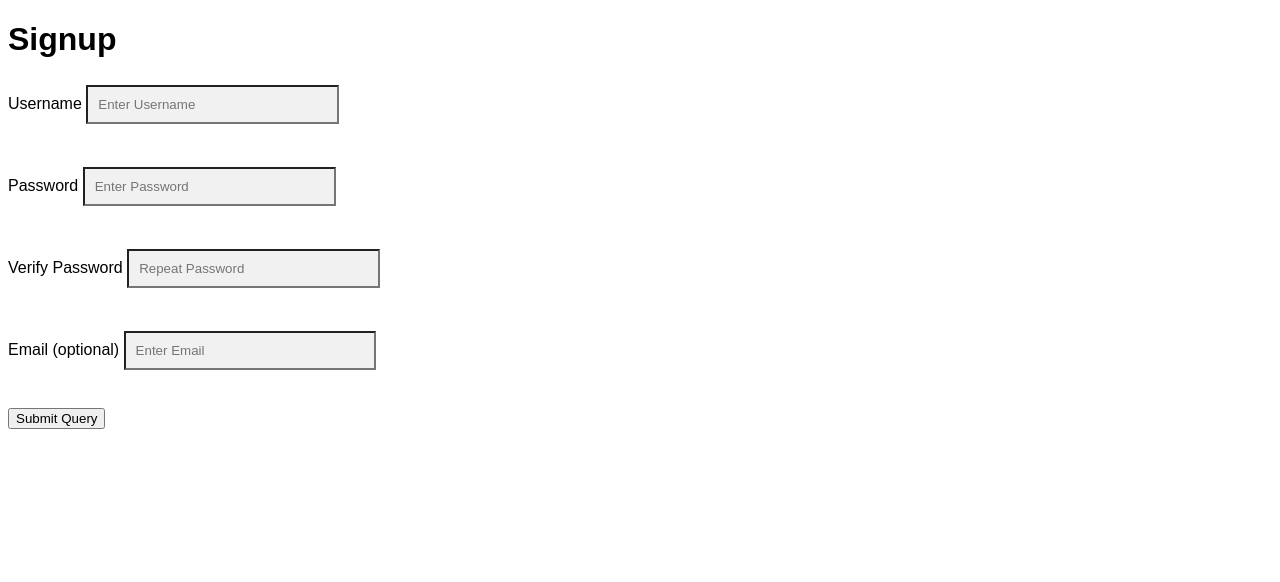
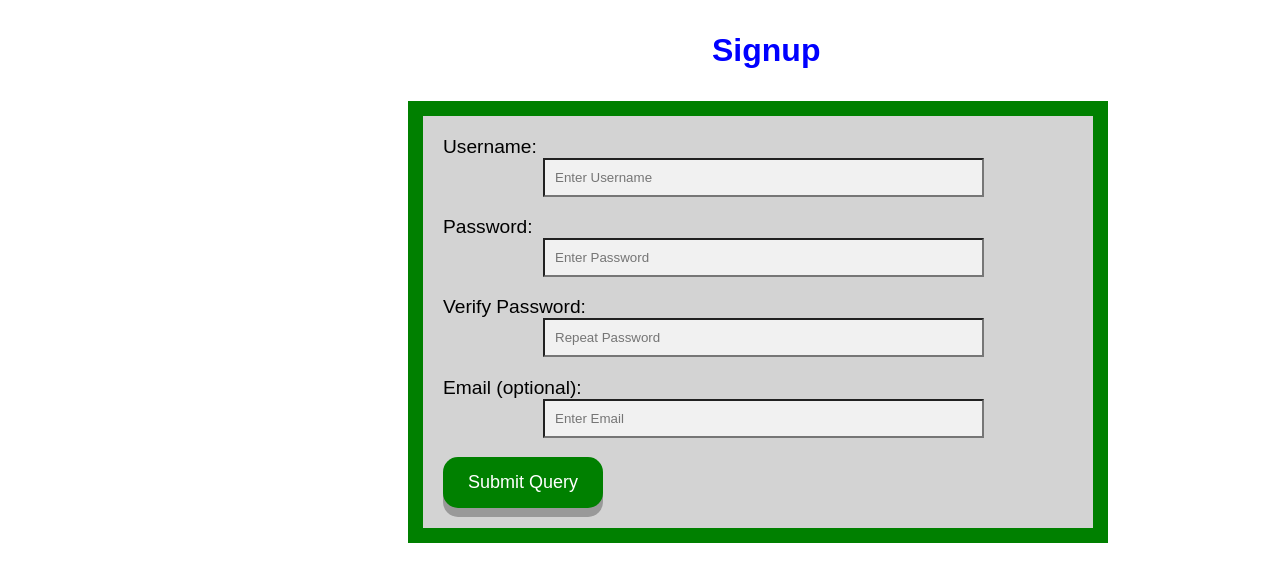
Before and after one commit to lienryan/user-signup, a Flask app: page /signup in a window 1280 px wide. Shown: the top 582 px of the page. Run offline with Flask 2, Linux system fonts and the light colour scheme.

Commit message:
Edit styles.css

```diff
--- /dev/null
+++ b/static/styles.css
@@ -0,0 +1,58 @@
+
+
+.error{ color: red;
+}
+
+body {font-family: Arial, Helvetica, sans-serif;}
+    * {box-sizing: border-box;
+}
+
+input[type=text], input[type=password] {
+    width: 70%;
+    padding: 10px;
+    margin-left:100px;
+    margin-right:100px;
+
+    display: inline-block;
+    background: #f1f1f1;
+
+    font-size: 15 px
+}
+
+input[type=text]:focus, input[type=password]:focus {
+    background-color: #ddd;
+
+}
+
+
+div {
+    font-size: 1.2em;
+    background-color:lightgrey;
+    width: 700px;
+    border: 15px solid green;
+    padding:20px;
+    margin: 20px 400px;
+}
+h1 {
+    margin: 1em 22em 1em;
+    color:blue
+}
+.button {
+    display: inline-block;
+    font-size: 18px;
+    padding: 15px 25px;
+    color:white;
+    background-color: green;
+    border:none;
+    border-radius:15px;
+    box-shadow: 0 9px #999;
+
+}
+.button:hover {background-color: #3e8e41}
+
+
+.button:active {
+    background-color:gray;
+    box-shadow: 0 5px #666;
+    transform: translateY(4px);
+}
--- a/templates/base.html
+++ b/templates/base.html
@@ -2,6 +2,7 @@
 <html>
     <head>
         <title>{{title}}</title>
+        <link rel="stylesheet"  href="/static/styles.css">
 
     </head>
 
--- a/templates/signupForm.html
+++ b/templates/signupForm.html
@@ -2,46 +2,28 @@
 {% block content %}
 
         <h1>Signup</h1>
-        <style>
-          .error{ color: red;
-          }
-
-          body {font-family: Arial, Helvetica, sans-serif;}
-          * {box-sizing: border-box}
-
-          input[type=text], input[type=password] {
-            width: 20%;
-            padding: 10px;
-            margin: 5px 0 22px 0;
-
-            display: inline-block;
-            background: #f1f1f1;
-            font-size: 15 px
-            }
-
-            input[type=text]:focus, input[type=password]:focus {
-            background-color: #ddd;
-            }
-        </style>
 
         <form action='/signup' method='post'>
-            <lable>Username
-              <input  type='text' name='username' placeholder='Enter Username' value='{{username}}' />
+          <div>
+            <lable>Username:<br>
+              <input type='text' name='username' placeholder='Enter Username' value='{{username}}' />
             </lable>
             <p class='error'>{{username_error}}</p>
-            <lable>Password
+            <lable>Password:<br>
               <input type='password' name='password' placeholder="Enter Password" value='{{password}}'/>
             </lable>
             <p class='error'>{{password_error}}</p>
             <p class='error'></p>
-            <lable>Verify Password
-              <input type='password' name='verify' placeholder="Repeat Password" value='{{verify}}' />
+            <lable>Verify Password:<br>
+              <input  type='password' name='verify' placeholder="Repeat Password" value='{{verify}}' />
             </lable>
             <p class='error'>{{verify_error}}</p>
-            <lable>Email (optional)
+            <lable>Email (optional):<br>
               <input type='text' name='email' placeholder="Enter Email" value='{{email}}' />
             </lable>
             <p class='error'>{{email_error}}</p>
-            <input type='submit' value='Submit Query'/>
+            <input class='button' type='submit' value='Submit Query'/>
+          </div>
         </form>
+
 {% endblock %}
```
